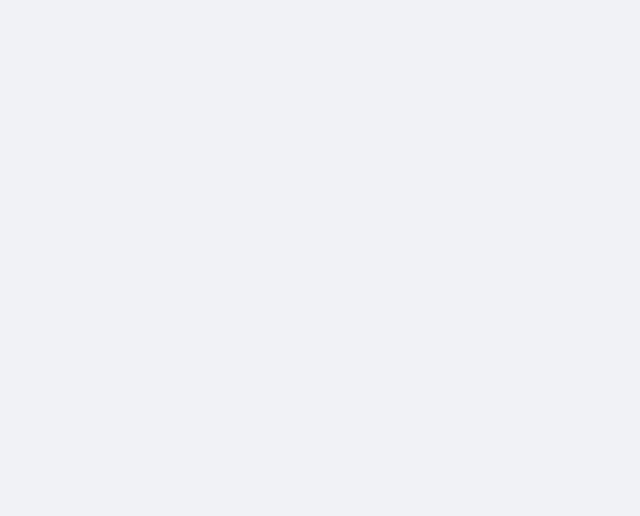
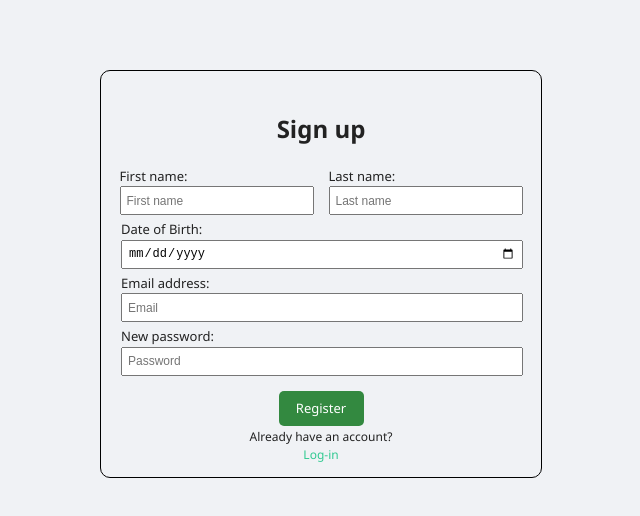
Before and after one commit to joseph670615519/Flink-Social-Media-Project, a React (Vite) app in the folder social-app--/: page /register in a window 1280 px wide. Before the commit this address had no page. Shown: the top 516 px of the page, without its empty margins (319-959 px from the left). Built offline with nearby package versions, Linux system fonts and the light colour scheme.

Commit message:
Register page and style

```diff
--- a/social-app--/src/App.jsx
+++ b/social-app--/src/App.jsx
@@ -10,6 +10,7 @@ import AddTweet from './components/AddTweet.jsx'
 import List from './components/List.jsx'
 import Search from './components/Search.jsx'
 import LogIn from './pages/LogIn.jsx'
+import Register from './pages/Register.jsx'
 
 function App() {
   const [searchTerm, setSearchTerm] = useState('');
@@ -24,6 +25,8 @@ function App() {
         <BrowserRouter>
           <Routes>
             <Route path="/" element={<LogIn />} />
+
+            <Route path="/register" element={<Register />} />
 
             <Route path="/feed"
             element = {
--- /dev/null
+++ b/social-app--/src/pages/Register.css
@@ -0,0 +1,88 @@
+.sign-up{
+    border: 1px solid black;
+    border-radius: 10px;
+    width: 400px;
+    height: 366px;
+    margin: auto;
+    margin-top: 70px;
+    padding: 20px;
+}
+
+h2{
+    text-align: center;
+}
+
+label{
+    font-size: 13px;
+}
+
+.name-row{
+    display: flex;
+    justify-content: center;
+    gap: 15px;
+}
+
+.name-group{
+    display: flex;
+    flex-direction: column;
+    text-align: left;
+}
+
+#fname{
+    height: 15px;
+    font-size: 12px;
+    padding: 5px;
+    width: 180px;
+}
+
+#lname{
+    height: 15px;
+    font-size: 12px;
+    padding: 5px;
+    width: 180px;
+}
+
+.form-group{
+    display: flex;
+    flex-direction: column;
+    text-align: left;
+    margin-top: 5px;
+}
+
+#DoB{
+    height: 15px;
+    font-size: 12px;
+    padding: 5px;
+    width: 388px;
+}
+
+#email{
+    height: 15px;
+    font-size: 12px;
+    padding: 5px;
+    width: 388px;
+}
+
+#pw{
+    height: 15px;
+    font-size: 12px;
+    padding: 5px;
+    width: 388px;
+}
+
+button{
+    width: 85px;
+    height: 35px;
+    color: white;
+    font-size: 13px;
+    border-radius: 5px;
+    cursor: pointer;
+    margin-top: 15px;
+}
+
+p{
+    text-align: center;
+    font-size: 12px;
+    position: relative;
+    bottom: 10px;
+}
--- /dev/null
+++ b/social-app--/src/pages/Register.jsx
@@ -0,0 +1,45 @@
+import React from 'react'
+import './Register.css'
+
+function Register () {
+  return (
+    <div className='sign-up'>
+        <h2>Sign up</h2>
+        <form className="register-form">
+
+            <div className='name-row'>
+                <div className='name-group'>
+                    <label>First name: </label>
+                        <input id='fname' type="text" placeholder="First name" required />
+                </div>
+
+                <div className='name-group'>
+                    <label>Last name: </label>
+                        <input id='lname' type="text" placeholder="Last name" required />
+                </div>
+            </div>
+
+            <div className='form-group'>
+                <label>Date of Birth: </label>
+                    <input id='DoB' type="date" placeholder="Date of Birth" required />
+            </div>
+
+            <div className='form-group'>
+                <label>Email address: </label>
+                    <input id='email' type="email" placeholder="Email" required />
+            </div>
+
+            <div className='form-group'>
+                <label>New password: </label>
+                    <input id='pw' type="password" placeholder="Password" required />
+            </div>
+
+            <button type="submit">Register</button>
+        </form>
+
+        <p>Already have an account? <a href="/"><br></br>Log-in</a></p>
+    </div>
+  )
+}
+
+export default Register
```
